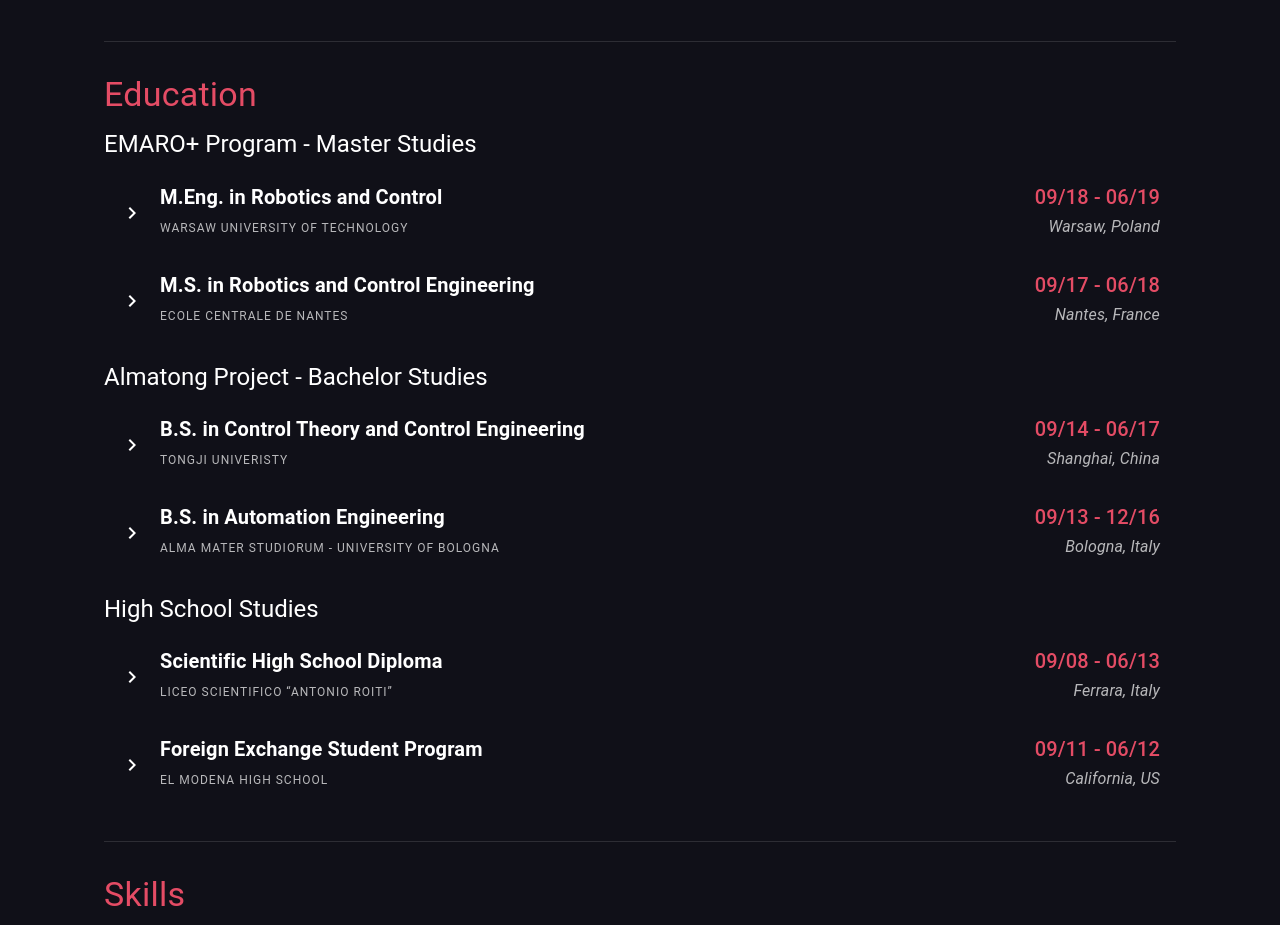
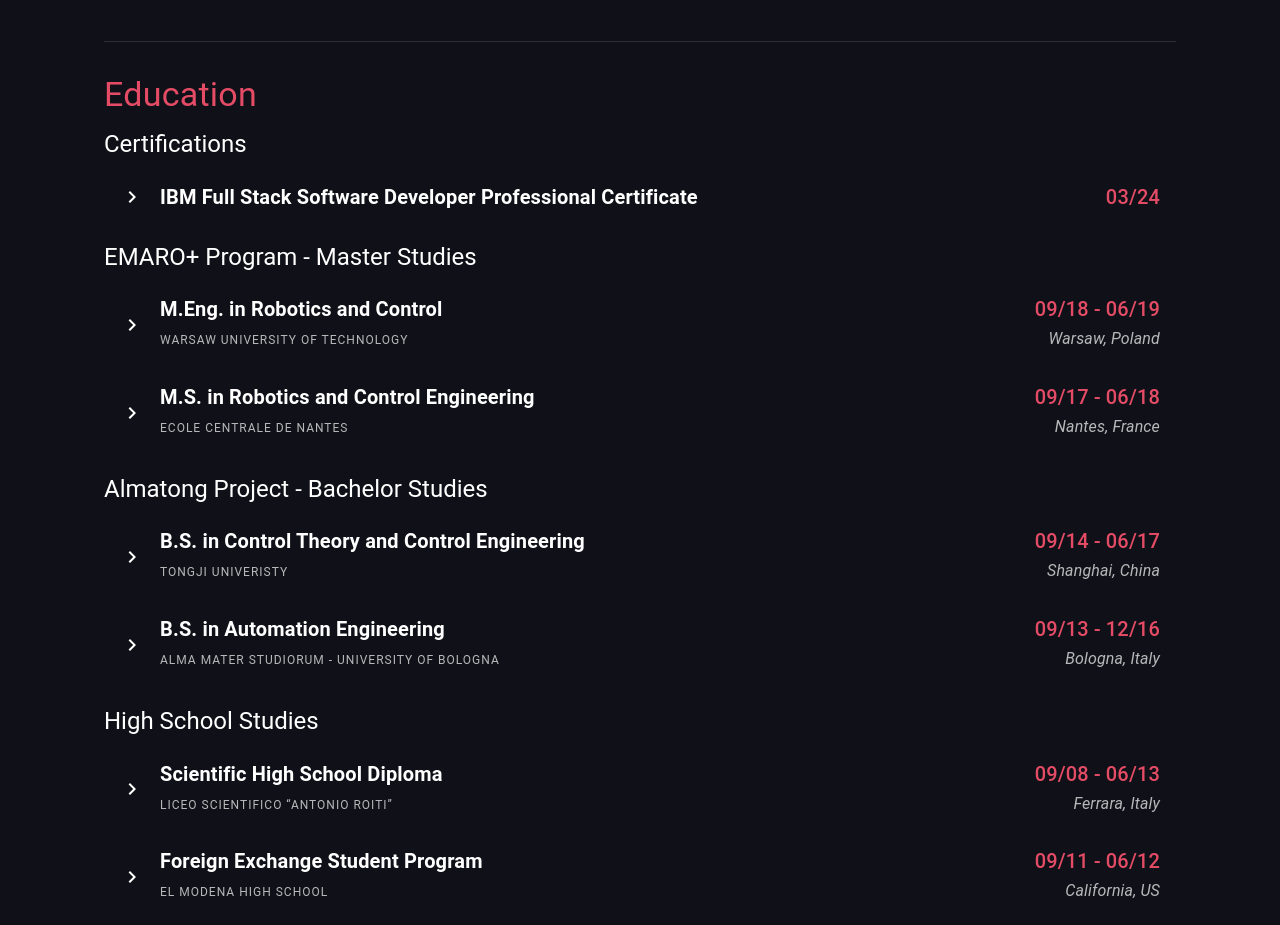
Before and after one commit to m-tartari/m-tartari, a React (Vite) app: page /curriculum in a window 1280 px wide. Shown: the part 800-1725 px from the top of the page. Built offline with nearby package versions, Linux system fonts and the light colour scheme.

Commit message:
♻️ refactor(curriculum): add certifications

```diff
--- a/src/components/molecules/CurriculumItem/CurriculumItem.tsx
+++ b/src/components/molecules/CurriculumItem/CurriculumItem.tsx
@@ -5,8 +5,8 @@ import { ExpandMore as ExpandIcon } from '@mui/icons-material'
 interface CurriculumEntryProps {
   title: string
   dates: string
-  company: string
-  location: string
+  company?: string
+  location?: string
   children?: React.ReactNode
 }
 
@@ -60,12 +60,16 @@ const CurriculumItem = (props: CurriculumEntryProps) => {
           <Grid item xs={3} component={Typography} variant="h6" color="primary.main" textAlign="right">
             {props.dates}
           </Grid>
+          {typeof props.company !== 'undefined' && (
             <Grid item xs={9} component={Typography} variant="overline" color="text.secondary">
               {props.company}
             </Grid>
+          )}
+          {typeof props.location !== 'undefined' && (
             <Grid item xs={3} component={Typography} variant="subtitle1" color="text.secondary" textAlign="right">
               <em>{props.location}</em>
             </Grid>
+          )}
         </Grid>
         <Box display={{ xs: 'block', sm: 'none' }}>
           <Typography variant="subtitle1" color="primary.main">
@@ -74,12 +78,16 @@ const CurriculumItem = (props: CurriculumEntryProps) => {
           <Typography variant="h6">
             <b>{props.title}</b>
           </Typography>
+          {typeof props.company !== 'undefined' && (
             <Typography variant="button" color="text.secondary">
               {props.company}
             </Typography>
+          )}
+          {typeof props.location !== 'undefined' && (
             <Typography variant="subtitle2" color="text.secondary">
               <em>{props.location}</em>
             </Typography>
+          )}
         </Box>
       </AccordionSummary>
       <AccordionDetails>{props.children}</AccordionDetails>
--- a/src/components/pages/CurriculumPage/CurriculumPage.tsx
+++ b/src/components/pages/CurriculumPage/CurriculumPage.tsx
@@ -1,13 +1,13 @@
-import { Box, Divider, Link, Table, TableCell, TableRow, Typography } from '@mui/material'
+import { Box, Divider, Link, Stack, Table, TableCell, TableRow, Typography } from '@mui/material'
 
-import { Award, Extracurricular, Publication } from 'components/atoms'
+import { Award, ExternalIconLink, Extracurricular, Publication } from 'components/atoms'
 import { CurriculumItem } from 'components/molecules'
 import { Page } from 'components/templates'
 
 const Curriculum = () => {
   return (
     <Page title="Curriculum">
-      <Box component="section" id="robotics">
+      <Box component="section" id="work">
         <Typography variant="h4" color="primary.main" gutterBottom>
           Work Experience
         </Typography>
@@ -114,10 +114,22 @@ const Curriculum = () => {
           Education
         </Typography>
 
+        <Typography variant="h5" gutterBottom>
+          Certifications
+        </Typography>
+        {/* id="WUT" */}
+        <CurriculumItem title="IBM Full Stack Software Developer Professional Certificate" dates="03/24">
+          <Stack direction="row" alignItems="flex-end">
+            <Typography>Credential ID: EZ34GWQLRHEG</Typography>
+            <ExternalIconLink size="small" fontSize="small" href="https://www.coursera.org/account/accomplishments/professional-cert/EZ34GWQLRHEG" />
+          </Stack>
+        </CurriculumItem>
+
         <Typography
           variant="h5"
           onClick={() => window.open('https://master-emaro.ec-nantes.fr/', '_blank')}
           sx={{
+            mt: 2,
             cursor: 'pointer',
             ':hover': {
               backgroundColor: 'transparent',
```
Lines whose indentation alone changed are shown as unchanged.
